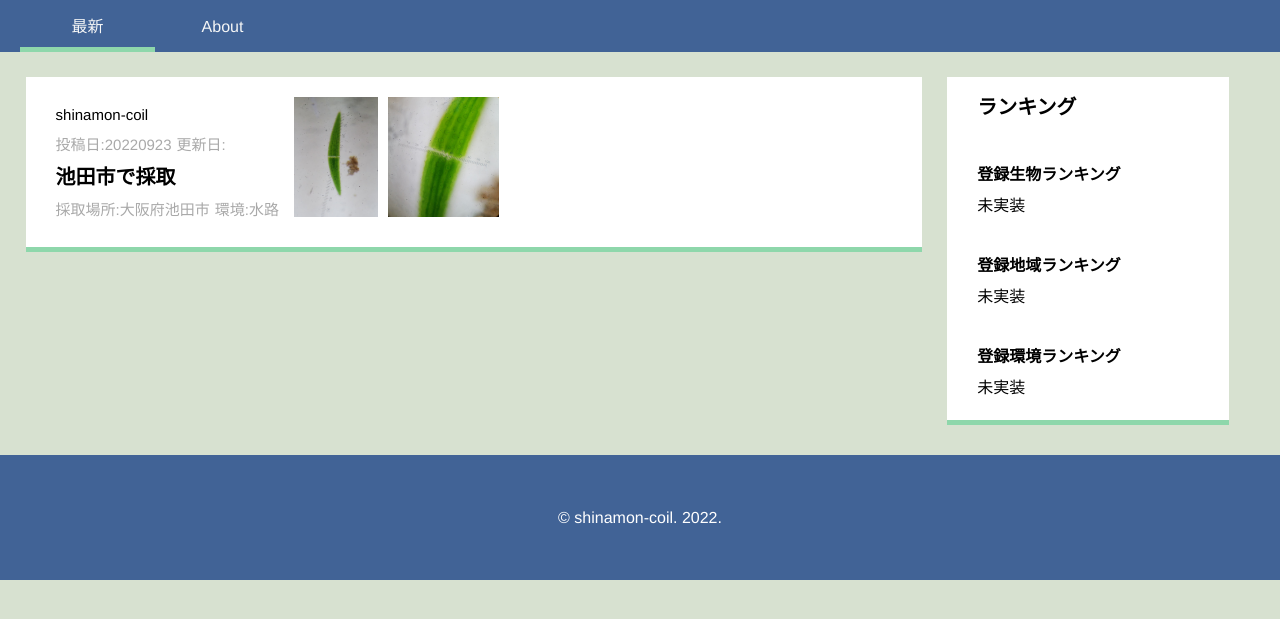
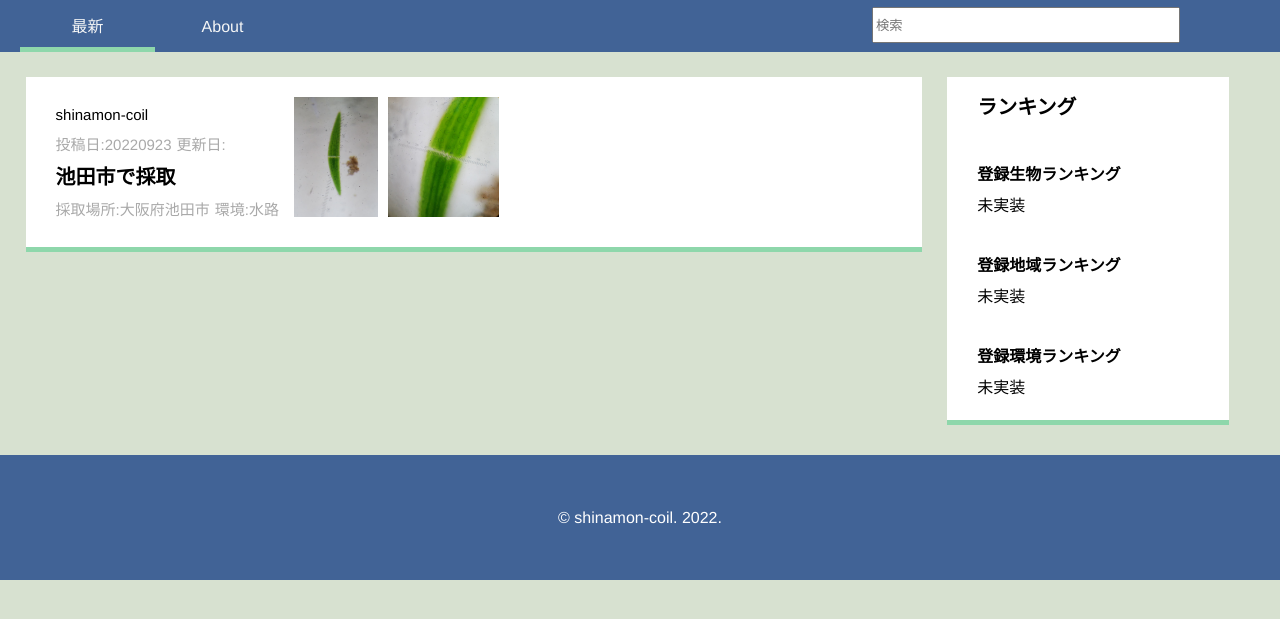
Before and after one commit to shinamon-coil/https-shinamon-coil.github.io-kenbikyou-picture, a plain HTML site: page index.html in a window 1280 px wide. Shown: the part 43-662 px from the top of the page. Drawn offline with nearby package versions, Linux system fonts and the light colour scheme.

Commit message:
[add] 検索欄を作成。

```diff
--- a/index.html
+++ b/index.html
@@ -28,6 +28,7 @@
         <!--<li><a href="./question.html">質問</a></li>-->
         <li><a href="./about.html">About</a></li>
       </ul>
+      <input type="text" placeholder="検索" name="search" id="search" />
     </nav>
     <main>
       <div id="app" class="article-bundle">
--- a/styles/style.css
+++ b/styles/style.css
@@ -40,6 +40,13 @@ header h1 {
 /*nav*/
 nav {
   background-color: var(--main-bg-color);
+  display: flex;
+}
+
+nav input{
+  margin: 0 100px 0 auto;
+  height: 30px;
+  width: 300px;
 }
 
 /*TODO リストのデザイン調整。*/
```
